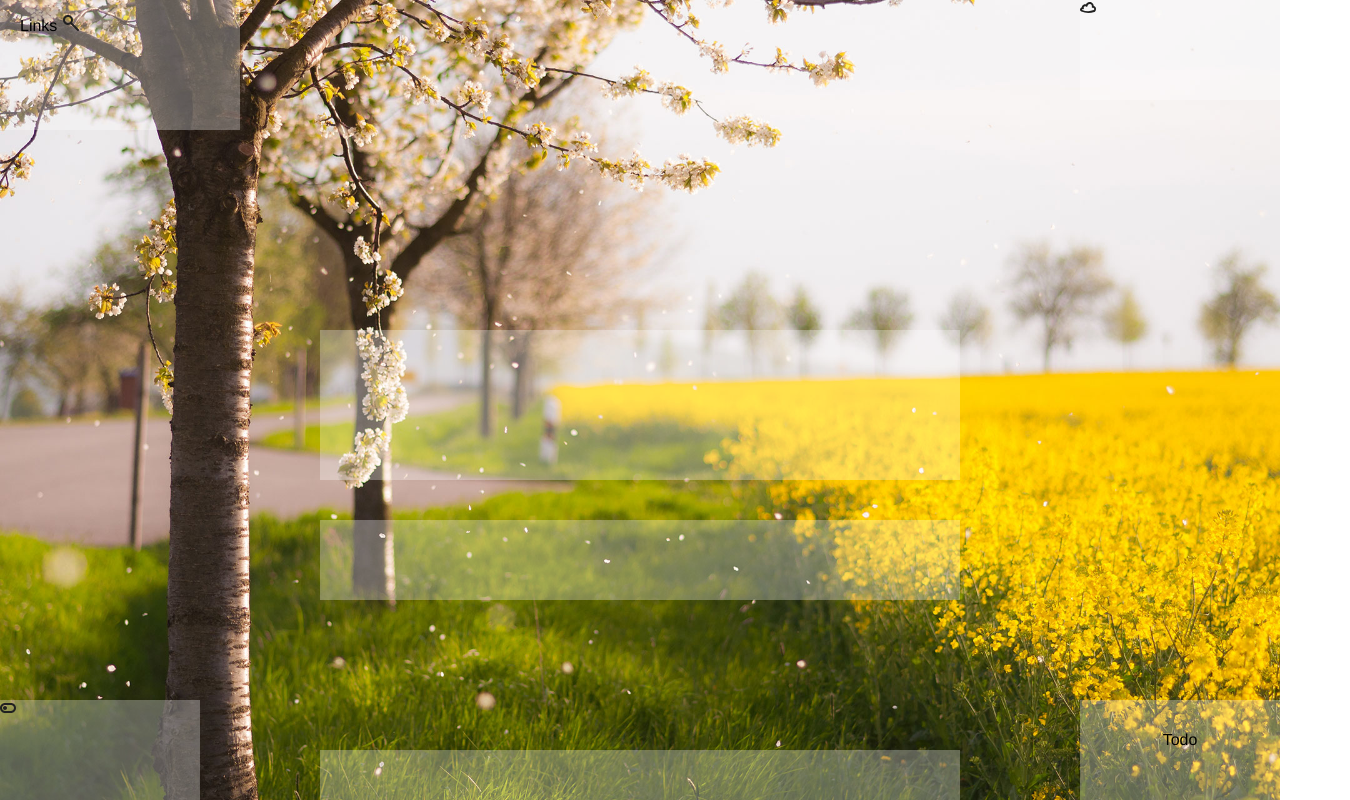
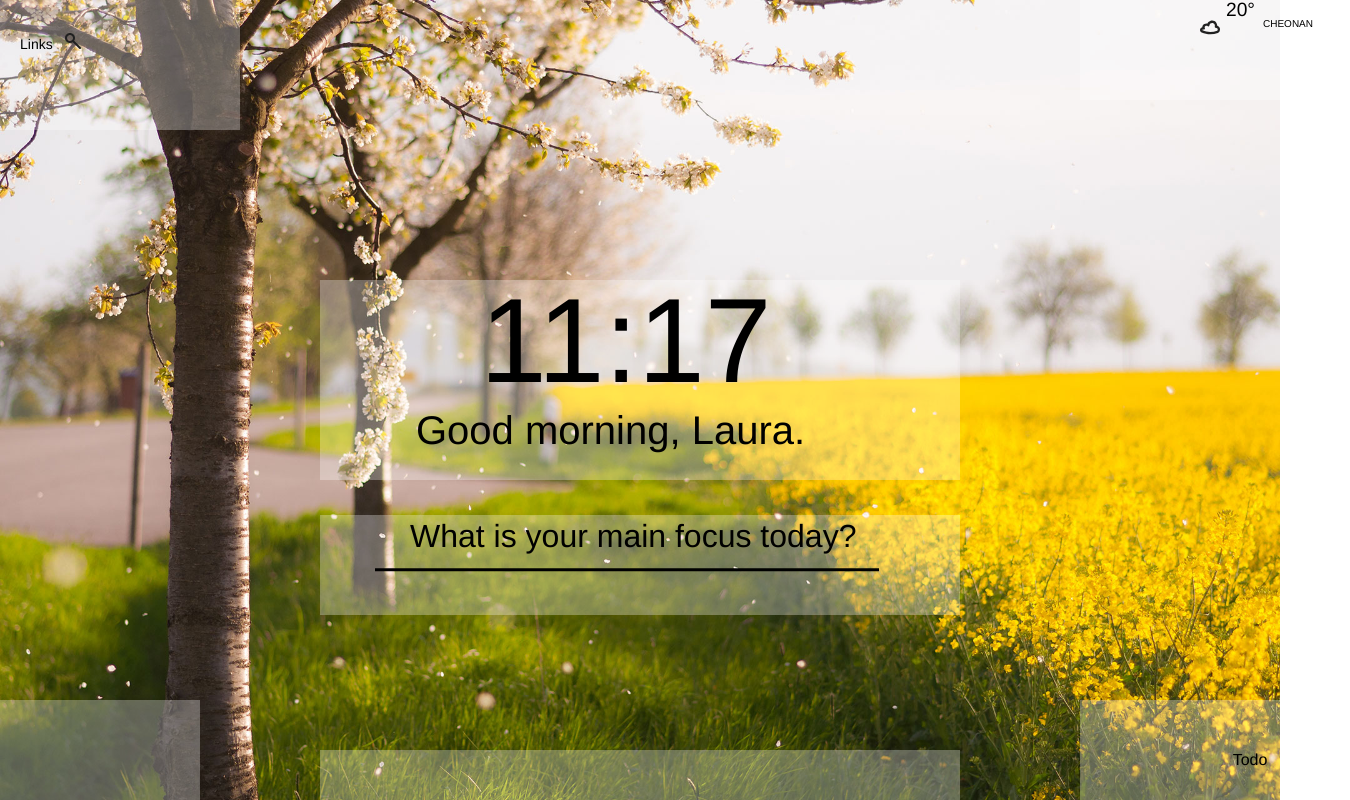
Before and after one commit to hyejeongkangyou/Homework, a plain HTML site: page HOMEWORK(20160705)/index.html in a window 1280 px wide. Shown: the whole page, 1350 px wide, since content can reach past the window. Drawn offline with Linux system fonts and the light colour scheme; files that its build step writes are made by us from their sources.

Commit message:
revision

```diff
--- a/HOMEWORK(20160705)/css/momentum.css
+++ b/HOMEWORK(20160705)/css/momentum.css
@@ -21,33 +21,58 @@ body{
 
 .utility-box p{
 	float:left;
-	font: 50px;
+	margin-top:18px;
+	font-size: 14px;
 }
 
-.utility-box .serch{
-	font: 50px;
-	top:70%;
+
+.utility-box p::after{
+	position: relative;
+	left: 25%;
+	content: url(../images/search.svg);
+}
+
+.utility-box .search{
+	font-size: 14px;
 	background:transparent;
 	border:none;
 	outline:none;
 	float: right;
-	transform:translateY(50%);
+	width: 120px;
+	margin-top: 16px;
+	margin-right: 5px;
 }
 
-.utility-box p::after{
-	position: relative;
-	left: 10%;
-	content: url(../images/search.svg);
+.utility-box .search:hover,
+.utility-box .search:focus{
+	border-bottom: 2px solid black;
 }
 
 
 .weather-box{
 	top:0;
 	right:0;
+	font-size:1.2em;
+	text-transform: uppercase;
+
 }
 
 .weather-box img{
+	height: 20px;
+	float:left;
+	margin-left:120px;
+	margin-top:18px;
+}
 
+.weather-box p{
+	float:right;
+	margin-right: 25px;
+}
+
+.weather-box span{
+	float: right;
+	margin-right:-33px;
+	font-size: 10px;
 }
 
 .todo-box{
@@ -57,10 +82,24 @@ body{
 	line-height:80px;
 }
 
+.todo-box p{
+		transform: translate(35%,25%);
+}
+
+.todo-box a{
+	text-decoration:none;
+	color:black;
+
+}
+
+
+
 .info-box{
 	left:0;
 	bottom:0;
 }
+
+
 .quote-box{
 	bottom:0;
 	left:50%;
@@ -73,16 +112,50 @@ body{
 .clock-box{
 	width:50%;
 	bottom:40%;
-	height: 150px;
+	height: 200px;
 	left:50%;
 	transform:translateX(-50%);
+}
+
+.clock-box p{
+	float: left;
+	margin-top:0;
+	margin-left:25%;
+	font-size: 120px;
+
+}
+
+.clock-box span{
+	position:absolute;
+	top: 65%;
+	left:15%;
+	font-size: 2.5em;
 }
 
 .question-box{
 	width:50%;
 	bottom:25%;
-	height: 80px;
+	height: 100px;
 	left:50%;
-	transform:translateX(-50%);
+	transform:translate(-50%, 15%);
+}
 
+.question-box p{
+	font-size: 2em;
+	margin-left: 90px;
+	margin-top: 5px;
 }
+
+.question-box .question{
+	width: 500px;
+    height: 30px;
+    top: -10%;
+    margin-left: 55px;
+    outline: none;
+    font-size: 2em;
+    border:none;
+    border-bottom: 3px solid black;
+    background: transparent;
+    transform: translateY(-45%);
+    text-align:center;
+}
--- a/HOMEWORK(20160705)/index.html
+++ b/HOMEWORK(20160705)/index.html
@@ -11,23 +11,30 @@
 
 	<div class="utility-box">
 		<p class="icon-links">Links</p>
+
 	<!-- 	<img src="images/search.svg"> -->
-		<label for="serch" class="serch">
+		<label for="search">
 		<!-- <img src="images/search.svg"> -->
-		<input type="text" class="serch"></label>
+		<input type="text" class="search"></label>
 	</div>
 
 	<div class="weather-box">
 		<img src="images/cloud.svg">
+		<p>20°</p> <span> Cheonan</span>
 	</div>
 	<div class="todo-box">
-		<p>Todo</p>
+		<p><a href="#">Todo</a></p>
 	</div>
 	<div class="info-box">
-	<img src="images/switch.svg">
 	</div>
 	<div class="quote-box"></div>
-	<div class="clock-box"></div>
-	<div class="question-box"></div>
+	<div class="clock-box">
+		<strong><p>11:17</p><span> Good morning, Laura.</span></strong>
+	</div>
+	<div class="question-box">
+		<p>What is your main focus today?</p>
+		<label for="question"><input type="text" class="question"></label>
+	</div>
+
 </body>
 </html>
```
Also changed, not shown: HOMEWORK(20160705)/images/icon-cog.png (added).
